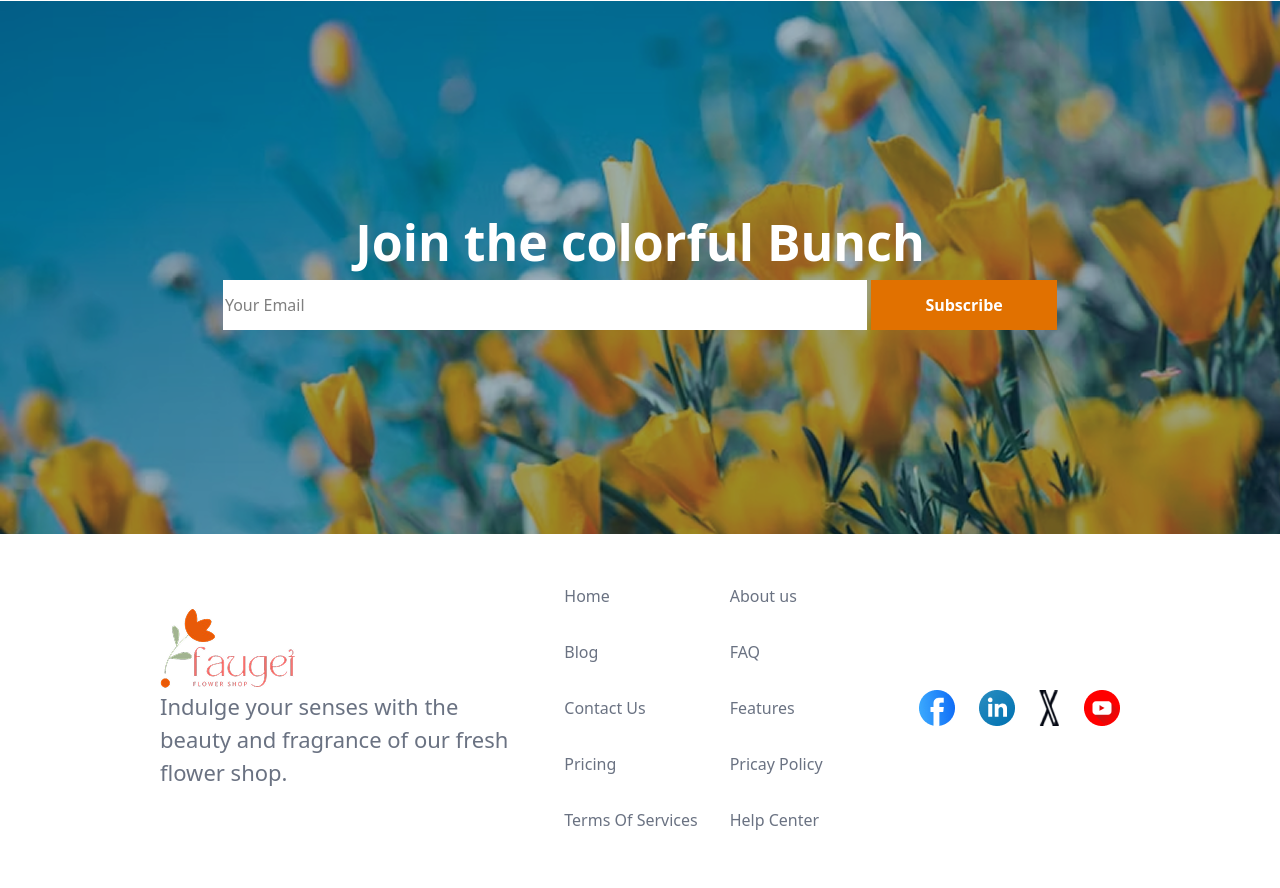
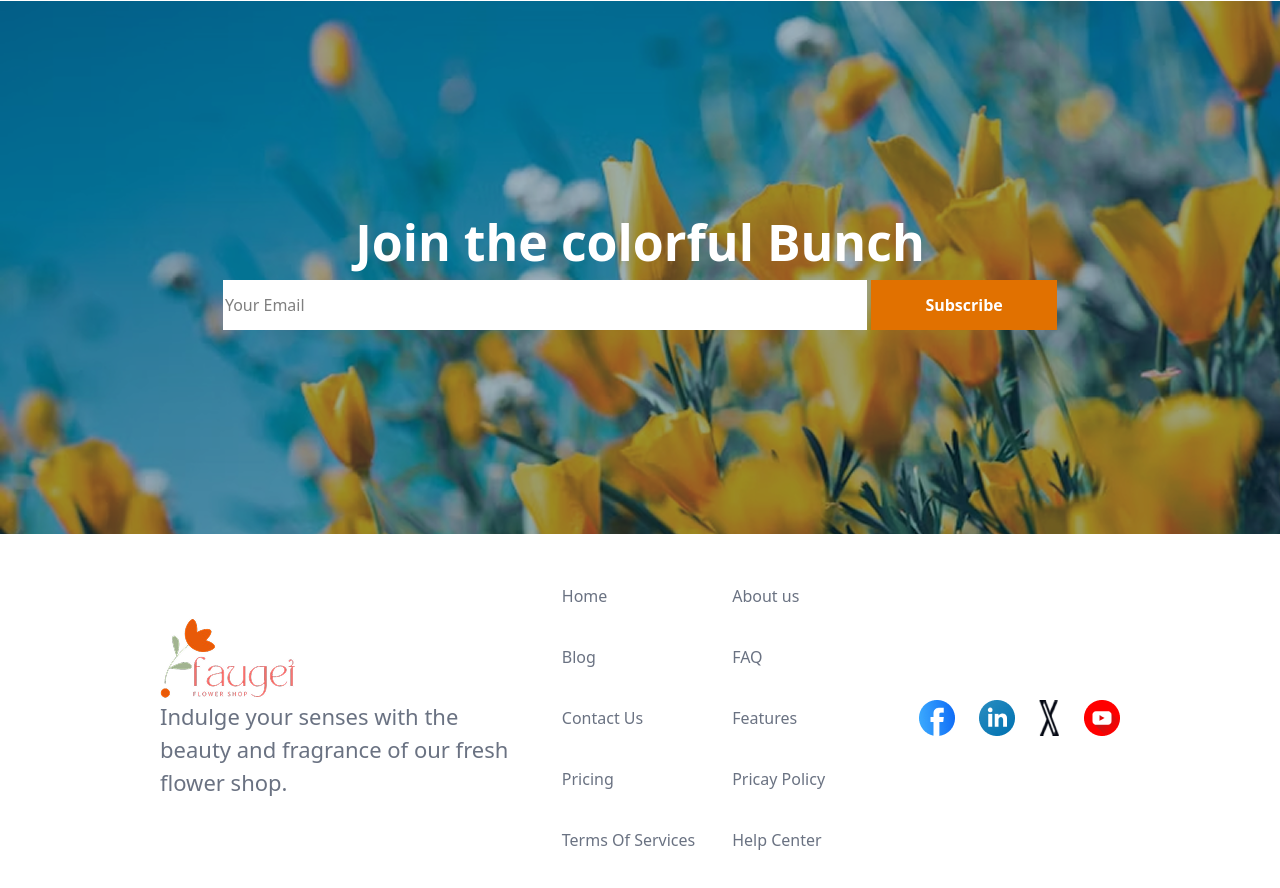
Before and after one commit to MozahidAlam/responsive-flowers, a plain HTML site: page index.html in a window 1280 px wide. Shown: the part 3212-4100 px from the top of the page. Drawn offline with nearby package versions, Linux system fonts and the light colour scheme.

Commit message:
space added

```diff
--- a/index.html
+++ b/index.html
@@ -177,8 +177,8 @@
                 <img src="assets/logo.png" alt="">
                 <p class="text-[22px] text-gray-500">Indulge your senses with the <br> beauty and fragrance of our fresh <br> flower shop. </p>
             </div>
-            <div class="gap-[32px]">
-               <ul class="text-gray-500 font-normal md:gap-[32px] lg:grid grid-cols-2 justify-center gap-[37px]">
+            <div>
+               <ul class="text-gray-500 font-normal  space-y-4 md:space-y-0 lg:grid grid-cols-2 justify-center gap-[37px]">
 
                     <li><a href="">Home</a></li>
                     <li><a href="">About us</a></li>
```
